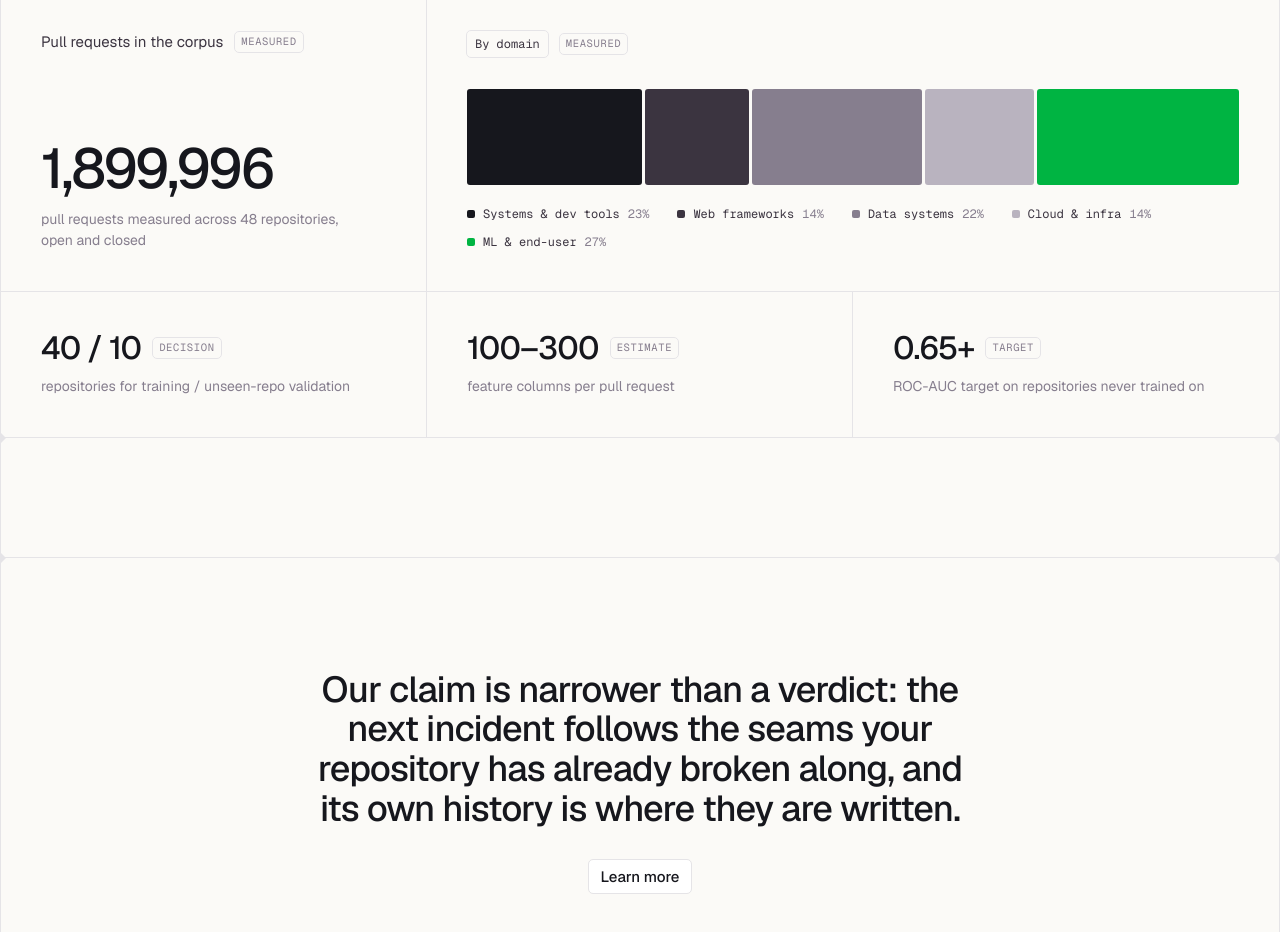
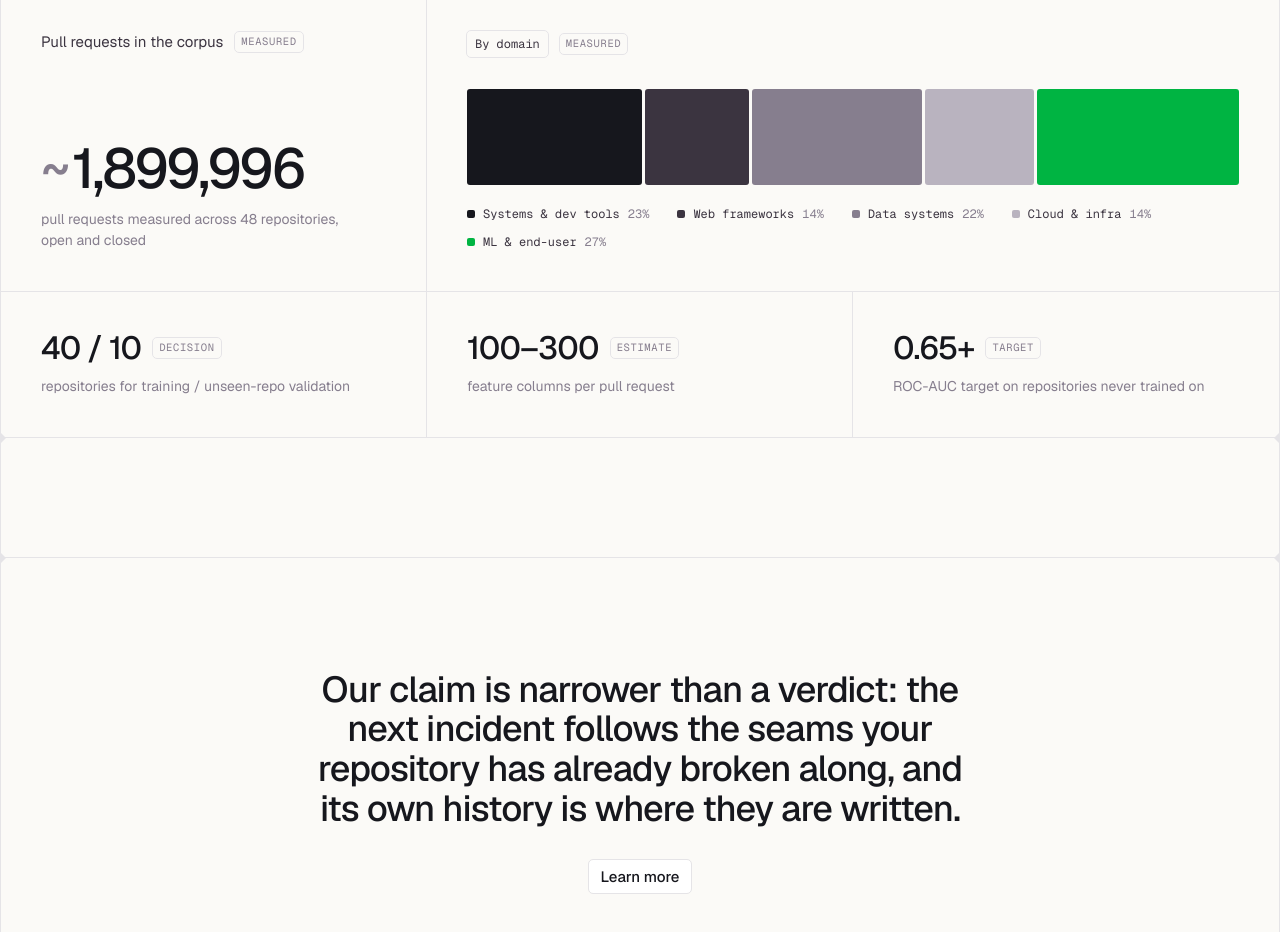
Before and after one commit to ru-dr/riffle, a Next.js app in the folder site/: page /v2 in a window 1280 px wide. Shown: the part 3780-4712 px from the top of the page. Built offline with nearby package versions, Linux system fonts and the light colour scheme; no server answers; a web font is replaced by a local one.

Commit message:
Mark the corpus PR count as approximate
The figure was read off each repository's Pull Requests tab over
July-September and keeps moving. The tilde sits outside the counting span,
which the count-up rewrites, and reads as "approximately" to screen
readers.

```diff
--- a/site/app/v2/sections.tsx
+++ b/site/app/v2/sections.tsx
@@ -301,6 +301,12 @@ export function StatsBand() {
           </div>
           <div>
             <p className="font-geist text-[2.75rem] leading-none font-medium tracking-[-0.04em] md:text-[3.5rem]">
+              {/* Approximate: PR tabs were read over July-September and the
+                  counts keep moving. Outside the counting span so the
+                  count-up, which rewrites that span's text, cannot drop it. */}
+              <span aria-label="approximately" className="mr-1" style={{ color: T.grey }}>
+                ~
+              </span>
               <span data-count={STATS.big}>{STATS.big.toLocaleString("en-US")}</span>
             </p>
             <p className="mt-3 max-w-[20rem] font-geist text-[14px] leading-[1.5]" style={{ color: T.grey }}>
```
